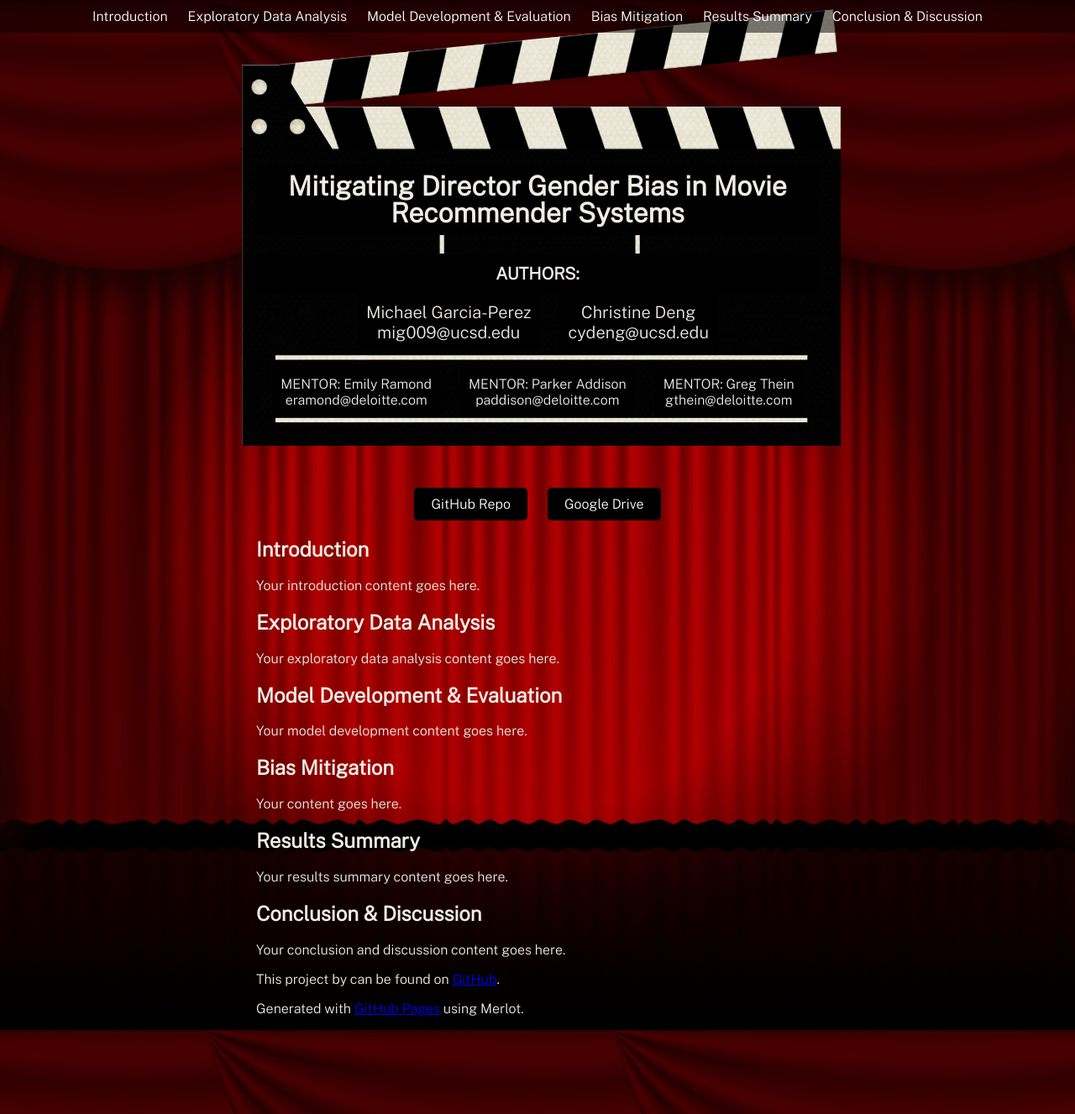
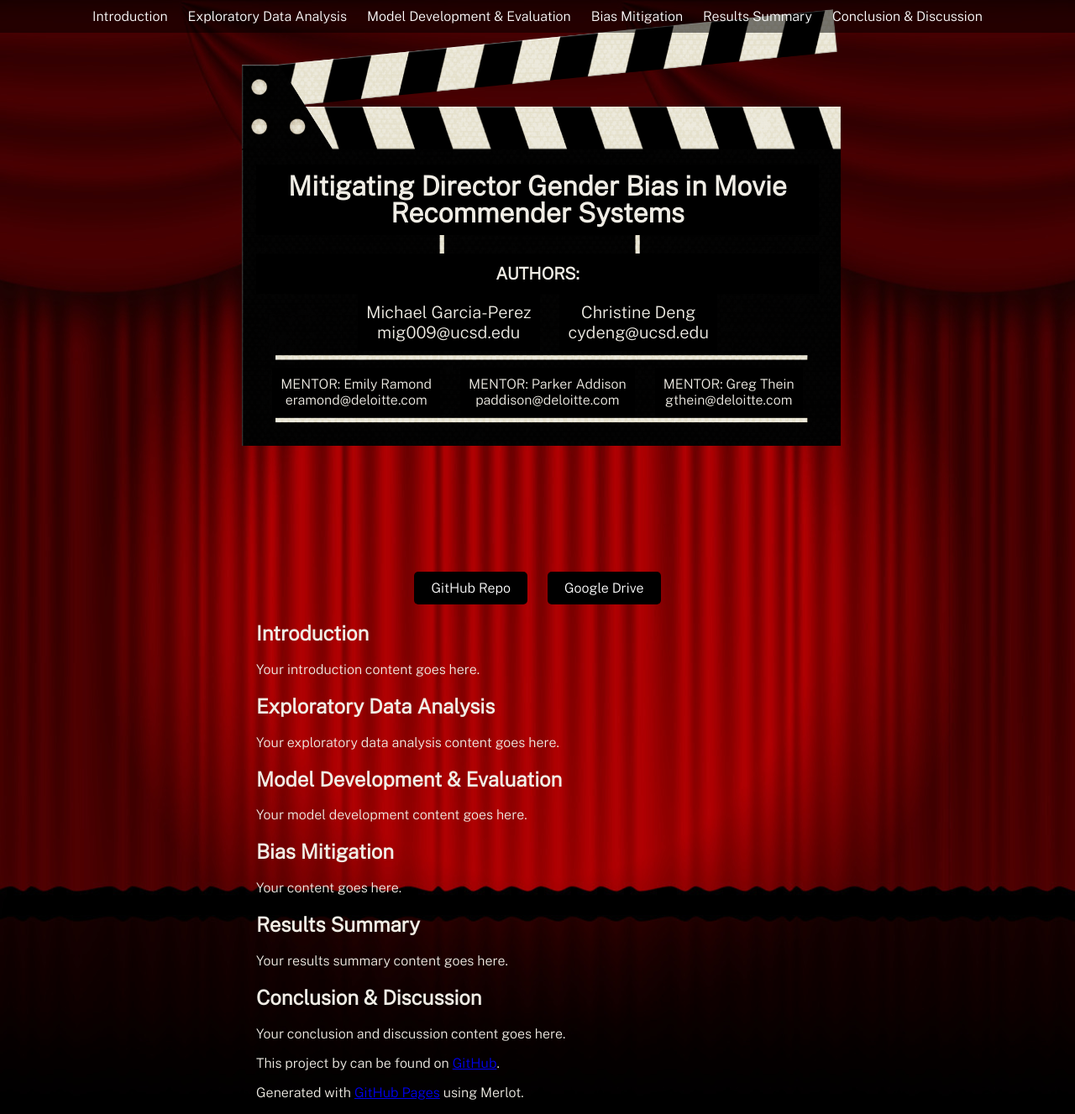
Before and after one commit to michael-garciaperez/DSC180A-Methodology-5, a Jekyll site: the page built from index.md, in a window 1280 px wide and 1327 px high. Shown: the whole window at 84% size. Built offline with Jekyll 4.4.1, drawn with Linux system fonts in a browser that asks for light colours.

Commit message:
Update custom.css

```diff
--- a/assets/css/custom.css
+++ b/assets/css/custom.css
@@ -32,7 +32,7 @@
 
 .buttons {
   text-align: center; /* Center align the buttons */
-  margin-top: 50px; /* Adjust margin from the top */
+  margin-top: 150px; /* Adjust margin from the top */
 }
 
 .buttons a {
```
